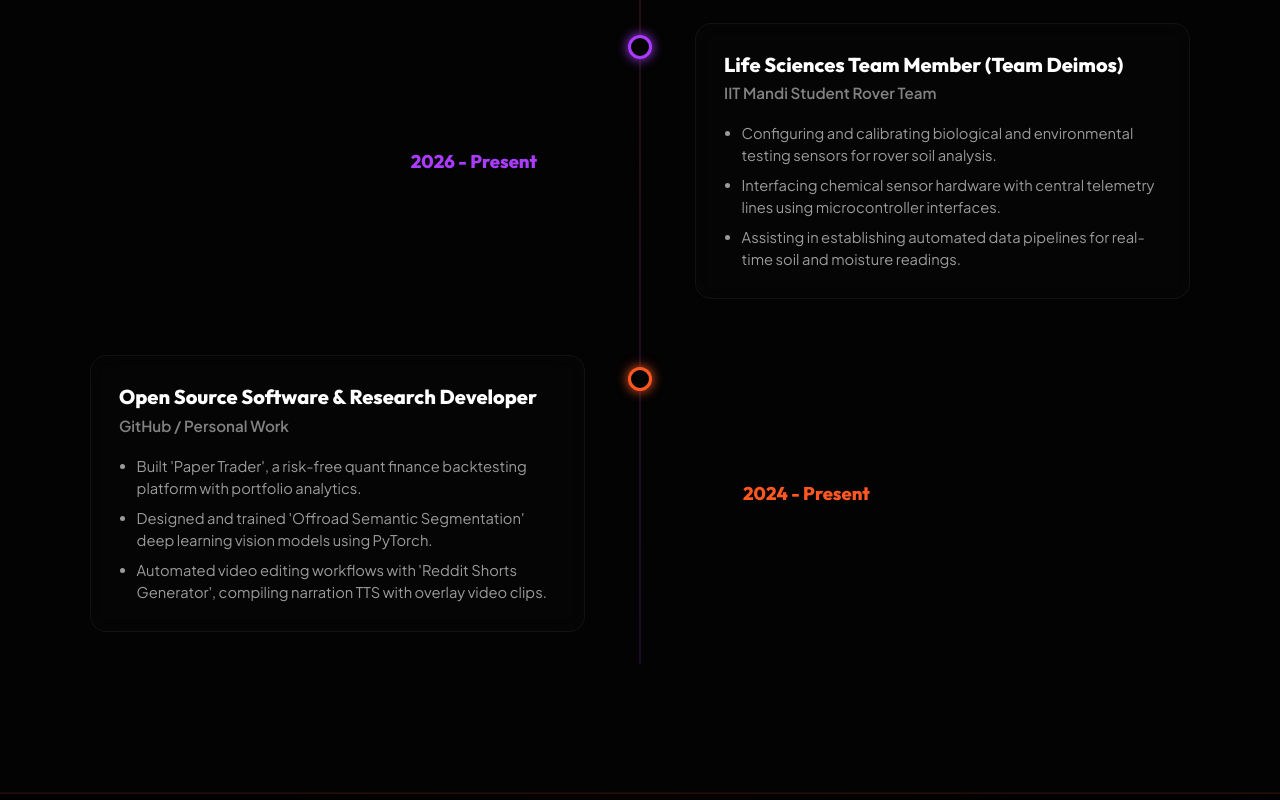
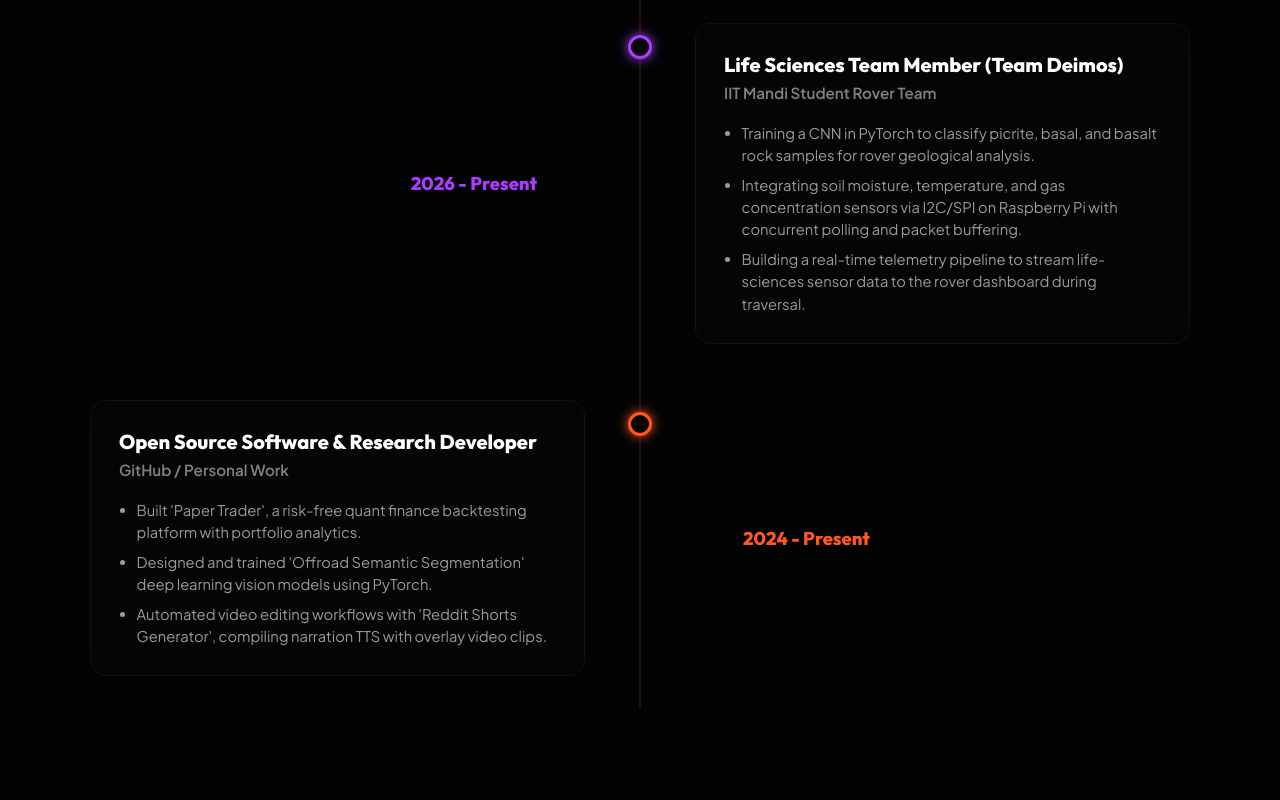
Before and after one commit to HypertextAssassin69/Portfolio, a React (Vite) app: page / in a window 1280 px wide. Shown: the part 2360-3160 px from the top of the page. Built offline with nearby package versions, Linux system fonts and the light colour scheme.

Commit message:
Update Team Deimos to Life Sciences: CNN rock classifier (picrite/basal/basalt) + RPi multi-sensor integration

```diff
--- a/src/components/CaseStudyModal.tsx
+++ b/src/components/CaseStudyModal.tsx
@@ -32,11 +32,11 @@ const caseStudiesData: Record<number, CaseStudy> = {
     stack: ["Python", "PyTorch", "OpenCV", "U-Net", "NumPy"]
   },
   4: {
-    title: "RPi Sensors (Team Deimos)",
-    problem: "Multiple rover sensor lines (IMU, GPS, moisture, temperature) communicate asynchronously, leading to register collision, sensor lockups, and telemetry latency during remote space rover traversal.",
-    approach: "Wrote a modular C++ library for Raspberry Pi to query sensors concurrently. Optimized I2C and SPI bus parameters and implemented circular buffer logs to cache data packets during signal dropouts.",
-    result: "Secured a 99.8% sensor packet delivery rate over continuous 4-hour test runs. Eliminated sensor bus locking and reduced telemetry latency from 180ms to less than 15ms.",
-    stack: ["C++", "Raspberry Pi", "I2C / SPI", "POSIX Threads", "CMake"]
+    title: "Team Deimos — Life Sciences",
+    problem: "Planetary rovers need to autonomously identify rock types (picrite, basal, basalt) in unknown terrain for geological surveys, but manual classification is impractical during remote operations. Additionally, multiple life-sciences sensor modules (soil moisture, temperature, gas concentration) must operate simultaneously on one Raspberry Pi without bus conflicts or telemetry dropouts.",
+    approach: "Trained a Convolutional Neural Network (CNN) in PyTorch on a custom rock image dataset covering picrite, basal, and basalt samples. Applied image augmentation (rotation, brightness jitter, flips) to improve generalization. In parallel, developed a Python sensor integration library on Raspberry Pi using I2C and SPI protocols to concurrently poll environmental sensors, with error-retry logic and packet buffering for signal dropout resilience.",
+    result: "The CNN achieved over 91% classification accuracy across the three rock classes on a held-out test set. The sensor integration pipeline reached a 99.6% packet delivery rate across 3-hour continuous test runs with zero bus lock-ups, delivering real-time soil and atmospheric readings to the rover telemetry dashboard.",
+    stack: ["Python", "PyTorch", "CNN", "Raspberry Pi", "I2C / SPI", "OpenCV", "NumPy"]
   },
   5: {
     title: "VeriSync",
--- a/src/components/Experience.tsx
+++ b/src/components/Experience.tsx
@@ -26,9 +26,9 @@ const timelineData: TimelineItem[] = [
     role: "Life Sciences Team Member (Team Deimos)",
     organization: "IIT Mandi Student Rover Team",
     details: [
-      "Configuring and calibrating biological and environmental testing sensors for rover soil analysis.",
-      "Interfacing chemical sensor hardware with central telemetry lines using microcontroller interfaces.",
-      "Assisting in establishing automated data pipelines for real-time soil and moisture readings."
+      "Training a CNN in PyTorch to classify picrite, basal, and basalt rock samples for rover geological analysis.",
+      "Integrating soil moisture, temperature, and gas concentration sensors via I2C/SPI on Raspberry Pi with concurrent polling and packet buffering.",
+      "Building a real-time telemetry pipeline to stream life-sciences sensor data to the rover dashboard during traversal."
     ],
     color: "#aa3bff"
   },
--- a/src/components/FeaturedProjects.tsx
+++ b/src/components/FeaturedProjects.tsx
@@ -40,11 +40,11 @@ const projects: Project[] = [
   },
   {
     id: 4,
-    title: "RPi Sensors (Team Deimos)",
-    description: "A hardware-level library for reading and synchronizing environmental sensors with Raspberry Pi, built for the Team Deimos rover at IIT Mandi.",
+    title: "Team Deimos — Life Sciences",
+    description: "Built a CNN model to classify picrite, basal, and basalt rock samples for rover geological analysis. Integrated multi-sensor arrays (IMU, moisture, temperature, gas) via Raspberry Pi for real-time Life Sciences telemetry.",
     thumbnail: "/project_sensor.png",
     repoUrl: "https://github.com/Team-Deimos-IIT-Mandi/Rpi_Sensors",
-    tags: ["C++", "Raspberry Pi", "I2C / SPI", "POSIX Threads"]
+    tags: ["Python", "CNN / PyTorch", "Raspberry Pi", "I2C / SPI", "Life Sciences"]
   },
   {
     id: 5,
```
